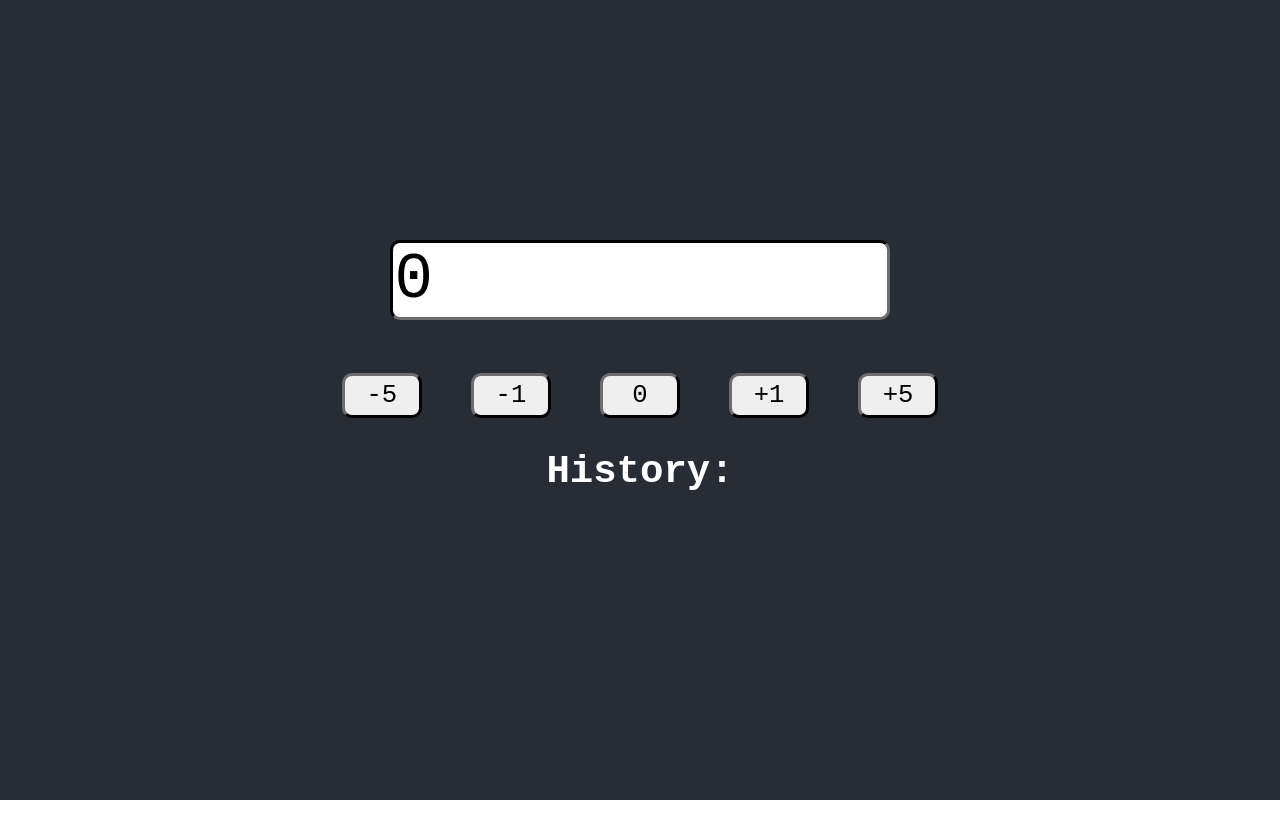
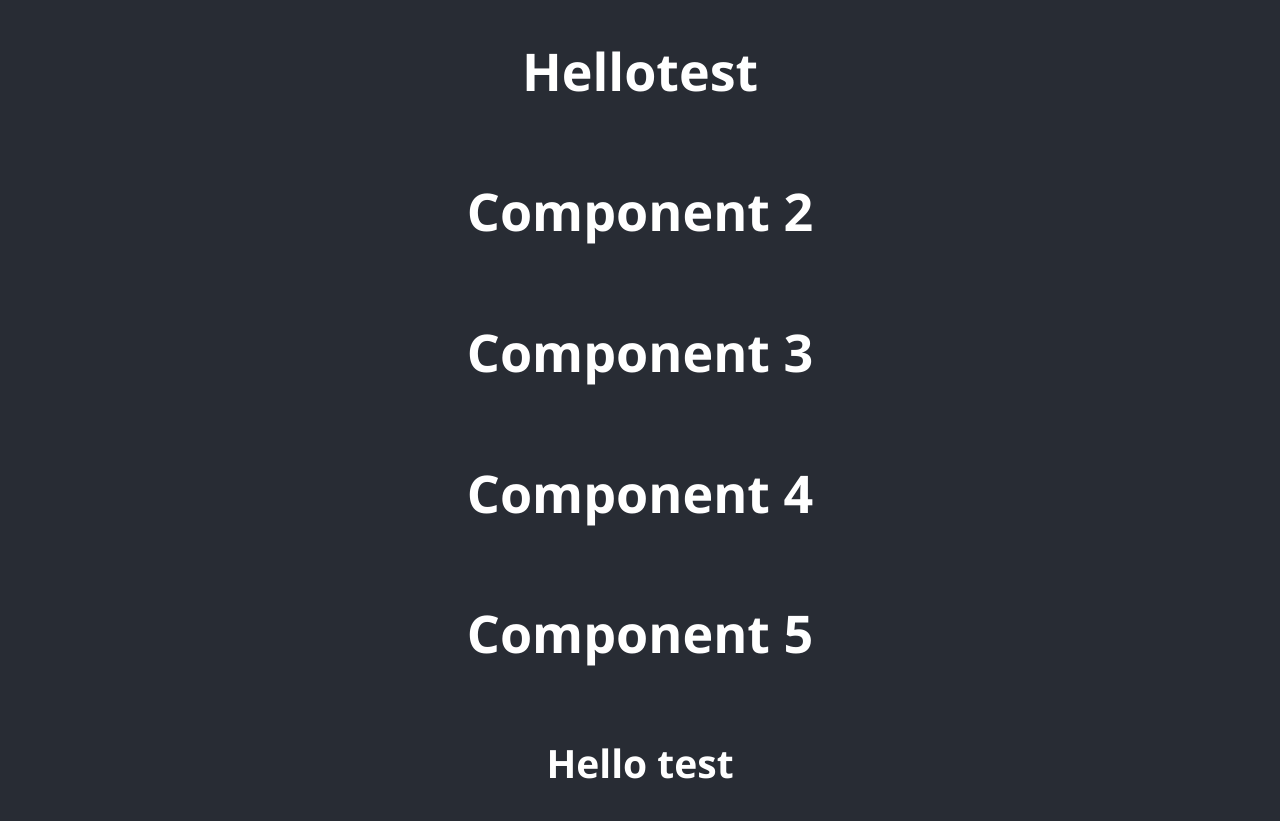
Before and after one commit to AelinaXY/demoreact, a React (Create React App) app: page / in a window 1280 px wide. Before the commit the page ends 800 px from the top, so only its background shows below. Built offline with nearby package versions, Linux system fonts and the light colour scheme.

Commit message:
Use Context and Nav

```diff
--- a/package.json
+++ b/package.json
@@ -6,9 +6,12 @@
     "@testing-library/jest-dom": "^5.16.5",
     "@testing-library/react": "^13.4.0",
     "@testing-library/user-event": "^13.5.0",
+    "left-pad": "^1.3.0",
     "react": "^18.2.0",
     "react-dom": "^18.2.0",
-    "react-scripts": "5.0.1",
+    "react-router": "^5.3.4",
+    "react-router-dom": "^6.11.0",
+    "react-scripts": "^5.0.1",
     "web-vitals": "^2.1.4"
   },
   "scripts": {
--- a/src/App.js
+++ b/src/App.js
@@ -9,19 +9,34 @@ import MilesToKm from './components/MilestoKm';
 import Car from './components/Cars';
 import InputAdder from './components/InputAdder';
 
+import Nav from './components/routing/nav';
+import Home from './components/routing/home';
+import Contact from './components/routing/contact';
+import Users from './components/routing/users';
+
+import { Route, BrowserRouter, Routes } from 'react-router-dom'
+import NotFound from './components/routing/notfound';
+import TestUseContext from './components/useContext';
+
 function App() {
 
   const trainers =
-  [{"firstName": "fName1",
-  "lastName":"lName1"},
-  {"firstName": "fName2",
-  "lastName":"lName2"},
-  {"firstName": "fName3",
-  "lastName":"lName3"},
+    [{
+      "firstName": "fName1",
+      "lastName": "lName1"
+    },
+    {
+      "firstName": "fName2",
+      "lastName": "lName2"
+    },
+    {
+      "firstName": "fName3",
+      "lastName": "lName3"
+    },
     ]
 
   let trainerList = trainers.map((item) => {
-    return <TrainerRender fname={item.firstName} lname={item.lastName}/>
+    return <TrainerRender fname={item.firstName} lname={item.lastName} />
   })
 
   return (
@@ -38,13 +53,37 @@ function App() {
     //     {trainerList}
     //     </ul>
     // </>
+
+
     <div class="App">
       <header className='App-header'>
         {/* <MilesToKm /> */}
         {/* <Car/> */}
-        { <InputAdder/>}
+        {/* { <InputAdder/>} */}
+
+        {/* Router */}
+{/*
+        <BrowserRouter>
+        <Nav />
+
+        <Routes>
+            <Route exact path="/" element={<Home/>} />
+            <Route exact path="/users" element={<Users/>} />
+            <Route exact path="/users/:id" element={<Users/>} />
+            <Route exact path="/contact" element={<Contact/>} />
+            <Route exact path="/*" element={<NotFound/>} />
+
+
+            </Routes>
+            </BrowserRouter> */}
+
+            <TestUseContext/>
+
+
       </header>
     </div>
+
+
 
   );
 }
--- /dev/null
+++ b/src/components/routing/contact.jsx
@@ -0,0 +1,10 @@
+const Contact = () => {
+    return (
+        <>
+    <h1>Contact Page</h1>
+    <h1>Contact Page</h1>
+    <h1>Contact Page</h1>
+    </>
+    );
+}
+export default Contact;
--- /dev/null
+++ b/src/components/routing/home.jsx
@@ -0,0 +1,11 @@
+const Home = () => {
+    return (
+        <>
+    <h1>Home Page</h1>
+    <h1>Home Page</h1>
+    <h1>Home Page</h1>
+    <h1>Home Page</h1>
+    </>
+    );
+}
+export default Home;
--- /dev/null
+++ b/src/components/routing/nav.jsx
@@ -0,0 +1,21 @@
+import { Link } from 'react-router-dom'
+
+const Nav = () => {
+
+    return(
+    <ul>
+        <li>
+            <Link to="/">Home</Link>
+        </li>
+        <li>
+            <Link to="/users">Users</Link>
+        </li>
+        <li>
+            <Link to="/contact">Contact</Link>
+        </li>
+    </ul>
+    )
+
+}
+
+export default Nav;
--- /dev/null
+++ b/src/components/routing/notfound.jsx
@@ -0,0 +1,12 @@
+import { Link } from "react-router-dom";
+
+const NotFound = () => {
+    return (
+        <>
+    <h1>Yikes</h1>
+
+    <Link to="/">Go Home</Link>
+    </>
+    );
+}
+export default NotFound;
--- /dev/null
+++ b/src/components/routing/users.jsx
@@ -0,0 +1,24 @@
+import {Link, useParams} from 'react-router-dom';
+
+const Users = () => {
+    const {id} = useParams();
+    return(
+        <>
+            <h1>Users</h1>
+            <strong>Select a user:</strong>
+            <ul>
+                <li>
+                    <Link to="/users/1">User 1</Link>
+                </li>
+                <li>
+                    <Link to="/users/2">User 2</Link>
+                </li>
+                <li>
+                    <Link to="/users/3">User 3</Link>
+                </li>
+            </ul>
+            <p>{id}</p>
+        </>
+    );
+}
+export default Users;
--- /dev/null
+++ b/src/components/useContext.jsx
@@ -0,0 +1,61 @@
+import { useState, createContext, useContext } from "react";
+
+const UserContext = createContext();
+
+
+const TestUseContext = () => {
+
+    return (
+        <Component1/>
+    )
+
+}
+
+const  Component1  = () => {
+    const [user, setUser] = useState("test");
+
+    return (
+        <UserContext.Provider value={user}>
+            <h1>{`Hello${user}`}</h1>
+            <Component2/>
+        </UserContext.Provider>
+
+    )
+}
+
+function Component2() {
+    return(
+        <>
+            <h1>Component 2</h1>
+            <Component3/>
+        </>
+    )
+}
+function Component3() {
+    return(
+        <>
+            <h1>Component 3</h1>
+            <Component4/>
+        </>
+    )
+}
+function Component4() {
+    return(
+        <>
+            <h1>Component 4</h1>
+            <Component5/>
+        </>
+    )
+}
+
+function Component5() {
+    const userValue = useContext(UserContext);
+    return(
+        <>
+            <h1>Component 5</h1>
+            <h2>{`Hello ${userValue}`}</h2>
+        </>
+    )
+}
+
+export default TestUseContext;
```
Also changed, not shown: 1 other file (tests, documents, lock files or other folders). Lines whose indentation alone changed are shown as unchanged.
